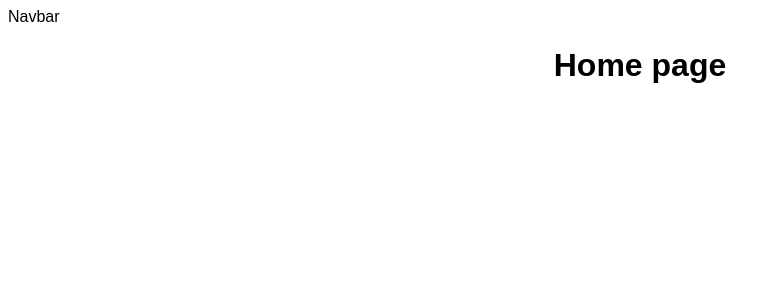
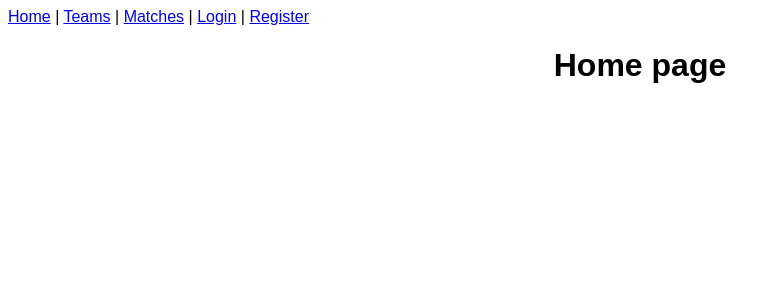
Before and after one commit to Petar-Yoan/football-hub-react, a React (Vite) app: page / in a window 1280 px wide. Shown: the top 300 px of the page, without its empty margins (0-780 px from the left). Built offline with nearby package versions, Linux system fonts and the light colour scheme.

Commit message:
Add navbar navigation links

```diff
--- a/src/components/layout/Navbar.tsx
+++ b/src/components/layout/Navbar.tsx
@@ -1,5 +1,13 @@
+import { Link } from 'react-router';
+
 function Navbar() {
-  return <nav>Navbar</nav>;
+  return (
+    <nav>
+      <Link to="/">Home</Link> | <Link to="/teams">Teams</Link> |{' '}
+      <Link to="/matches">Matches</Link> | <Link to="/login">Login</Link> |{' '}
+      <Link to="/register">Register</Link>
+    </nav>
+  );
 }
 
 export default Navbar;
```
